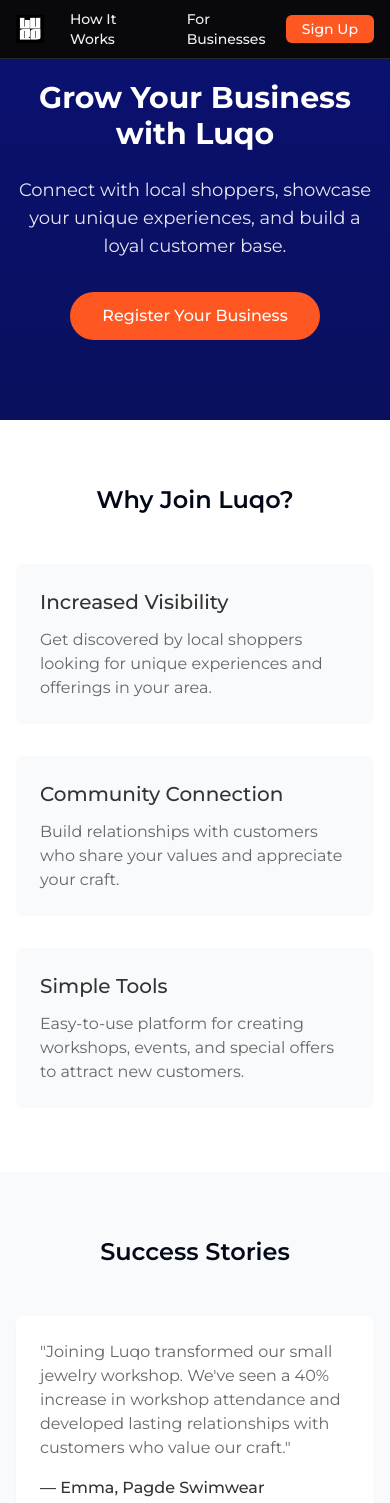
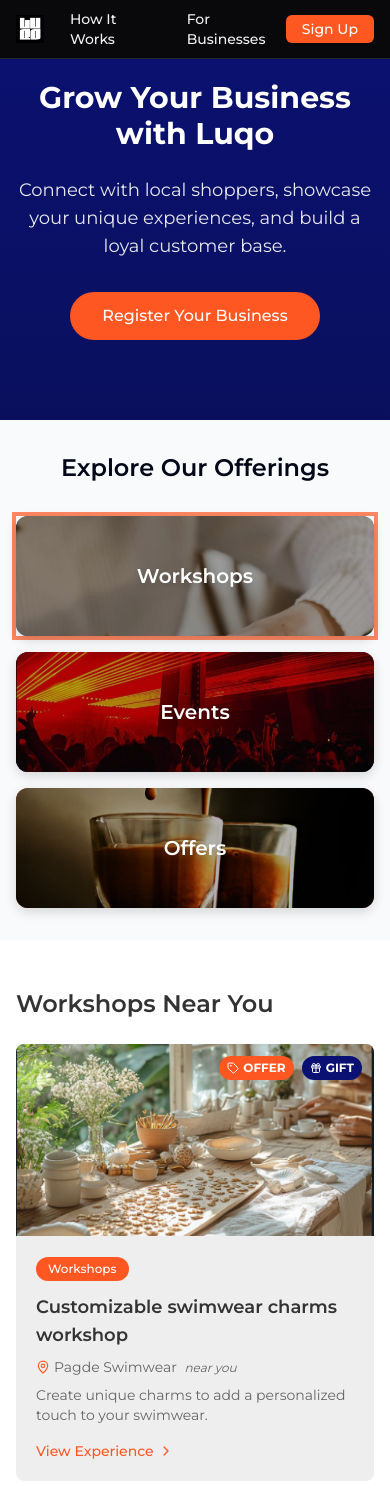
Before and after one commit to Geethika2506/luqo, a React (Vite) app: page /for-businesses in a window 390 px wide. Shown: the top 1503 px of the page. Built offline with nearby package versions, Linux system fonts and the light colour scheme.

Commit message:
Refactor: Use top filter buttons for experience filtering
Refactor the experience filtering to use the top section buttons ("Workshops", "Events", "Offers") as the primary filter controls. Remove the bottom filter bar. Implement a clear selected state for the active filter buttons.

```diff
--- a/src/pages/ForBusinesses.tsx
+++ b/src/pages/ForBusinesses.tsx
@@ -1,12 +1,94 @@
-import React from 'react';
+
+import React, { useState, useEffect } from 'react';
 import Header from '@/components/Header';
 import Footer from '@/components/Footer';
 import { useNavigate } from 'react-router-dom';
+import CategoryCard from '@/components/CategoryCard';
+import StoreCard from '@/components/StoreCard';
+import { cn } from '@/lib/utils';
+import { useIsMobile } from '@/hooks/use-mobile';
+
+// Sample data to show experiences
+const storeExperiences = [{
+  id: "1",
+  title: "Customizable swimwear charms workshop",
+  storeName: "Pagde Swimwear",
+  description: "Create unique charms to add a personalized touch to your swimwear.",
+  category: "Workshops",
+  imageUrl: "/lovable-uploads/5528c405-81a3-4c7f-b76e-09726fd8e8ad.png",
+  offer: "20% off for first-time attendees",
+  giveaway: "Take home your handmade creation"
+}, {
+  id: "2",
+  title: "Author Book Launch & Signing",
+  storeName: "Sensory Bookshop",
+  description: "Meet your favorite author, get your book signed and participate in an interactive Q&A session.",
+  category: "Events",
+  imageUrl: "/lovable-uploads/80cc2d29-241d-45c3-a5c7-1dc9ae53e488.png",
+  offer: "Buy the book at the event and get 15% off",
+  giveaway: "Free bookmark with every purchase"
+}, {
+  id: "3",
+  title: "Sustainable Fashion Workshop",
+  storeName: "Adaptive Clothing",
+  description: "Learn about sustainable fashion practices and how to upcycle your existing wardrobe items.",
+  category: "Workshops",
+  imageUrl: "/lovable-uploads/72f411e9-fdd4-4d19-8c4e-6ef7a54aa8e4.png",
+  offer: "15% discount on workshop materials"
+}, {
+  id: "4",
+  title: "Outdoor Photography Expedition",
+  storeName: "Tech For All",
+  description: "Join our guided photography walk through scenic locations. All skill levels welcome.",
+  category: "Outdoors",
+  imageUrl: "/lovable-uploads/c52658b8-159b-4d05-b711-e633030111d0.png",
+  giveaway: "Free photography guide e-book"
+}, {
+  id: "5",
+  title: "Local Food Tasting Tour",
+  storeName: "Flavor Fusion",
+  description: "Sample authentic local dishes from multiple vendors in one delicious guided tour.",
+  category: "Food",
+  imageUrl: "https://images.unsplash.com/photo-1528605248644-14dd04022da1?ixlib=rb-4.0.3&ixid=M3wxMjA3fDB8MHxwaG90by1wYWdlfHx8fGVufDB8fHx8fA%3D%3D&auto=format&fit=crop&w=2070&q=80",
+  offer: "10% off your next visit to any participating restaurant",
+  giveaway: "Recipe booklet of featured dishes"
+}];
+
+const categories = ["Workshops", "Events", "Offers"];
+
+const categoryMapping = {
+  "Workshops": ["Workshops"],
+  "Events": ["Art & Culture", "Outdoors"],
+  "Offers": ["Food"]
+};
+
 const ForBusinesses: React.FC = () => {
   const navigate = useNavigate();
+  const isMobile = useIsMobile();
+  const [activeCategory, setActiveCategory] = useState<string>("Workshops");
+  const [filteredStores, setFilteredStores] = useState(storeExperiences);
+
   const handleRegisterStore = () => {
     navigate('/register-store');
   };
+
+  // Filter stores based on active category
+  useEffect(() => {
+    if (activeCategory === "All") {
+      setFilteredStores(storeExperiences);
+    } else {
+      const categoriesForFilter = categoryMapping[activeCategory as keyof typeof categoryMapping] || [activeCategory];
+      setFilteredStores(storeExperiences.filter(store =>
+        categoriesForFilter.includes(store.category)
+      ));
+    }
+  }, [activeCategory]);
+
+  // Images for category cards
+  const workshopImage = "/lovable-uploads/17fb8e44-896a-4404-b22d-7bc10a56ea99.png";
+  const eventsImage = "/lovable-uploads/65f25eba-83e4-4ef6-8395-c452854b8fa4.png";
+  const offersImage = "/lovable-uploads/f0e62bad-8058-441f-8ae9-93f3e1328699.png";
+
   return <div className="min-h-screen flex flex-col">
       <Header />
 
@@ -25,6 +107,78 @@ const ForBusinesses: React.FC = () => {
               Register Your Business
             </button>
           </div>
+        </section>
+
+        {/* Filter Category Cards section */}
+        <section className="bg-gray-50 py-8 md:py-12">
+          <div className="container mx-auto px-4">
+            <h2 className="text-2xl md:text-3xl font-semibold text-center mb-8 font-montserrat">
+              Explore Our Offerings
+            </h2>
+
+            <div className={cn("grid gap-4 md:gap-6 w-full max-w-5xl mx-auto",
+              isMobile ? "grid-cols-1" : "grid-cols-3")}>
+              {categories.map(category => (
+                <div
+                  key={category}
+                  onClick={() => setActiveCategory(category)}
+                  className={cn(
+                    "cursor-pointer transition-all transform hover:-translate-y-1",
+                    activeCategory === category ? "ring-4 ring-brand ring-opacity-70" : ""
+                  )}
+                >
+                  <CategoryCard
+                    title={category}
+                    imageUrl={
+                      category === "Workshops" ? workshopImage :
+                      category === "Events" ? eventsImage : offersImage
+                    }
+                    href="#"
+                    bgColor={
+                      category === "Workshops" ? "bg-[#1e3a8a]" :
+                      category === "Events" ? "bg-[#3c1f7b]" : "bg-[#c2410c]"
+                    }
+                    className={cn(
+                      activeCategory === category ? "shadow-lg" : "shadow-md"
+                    )}
+                  />
+                </div>
+              ))}
+            </div>
+          </div>
+        </section>
+
+        {/* Experiences section */}
+        <section className="container mx-auto px-4 md:px-6 py-12 md:py-16 relative z-10">
+          <h2 className="text-2xl md:text-3xl font-semibold text-textPrimary mb-6 md:mb-8 font-montserrat">
+            {activeCategory} Near You
+          </h2>
+
+          <div className="grid grid-cols-1 md:grid-cols-2 lg:grid-cols-3 gap-6 md:gap-8">
+            {filteredStores.map(store => (
+              <StoreCard
+                key={store.id}
+                id={store.id}
+                title={store.title}
+                storeName={store.storeName}
+                description={store.description}
+                category={store.category}
+                imageUrl={store.imageUrl}
+                offer={store.offer}
+                giveaway={store.giveaway}
+                className="animate-slide-in"
+              />
+            ))}
+          </div>
+
+          {filteredStores.length === 0 &&
+            <div className="text-center py-12">
+              <h3 className="text-xl font-medium text-textPrimary mb-3">No experiences found</h3>
+              <p className="text-textSecondary">
+                No experiences found in this category. Please try another category.
+              </p>
+            </div>
+          }
         </section>
 
         {/* Benefits section */}
```
